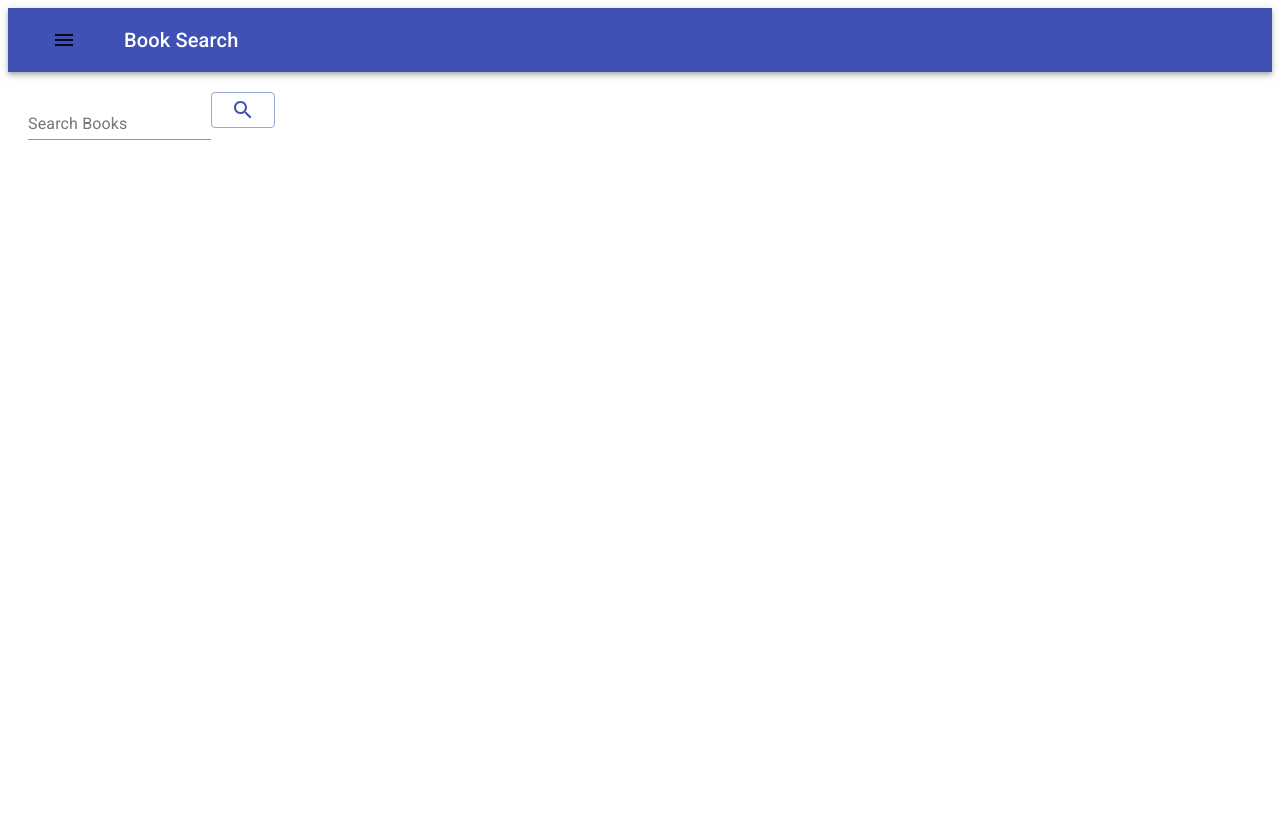
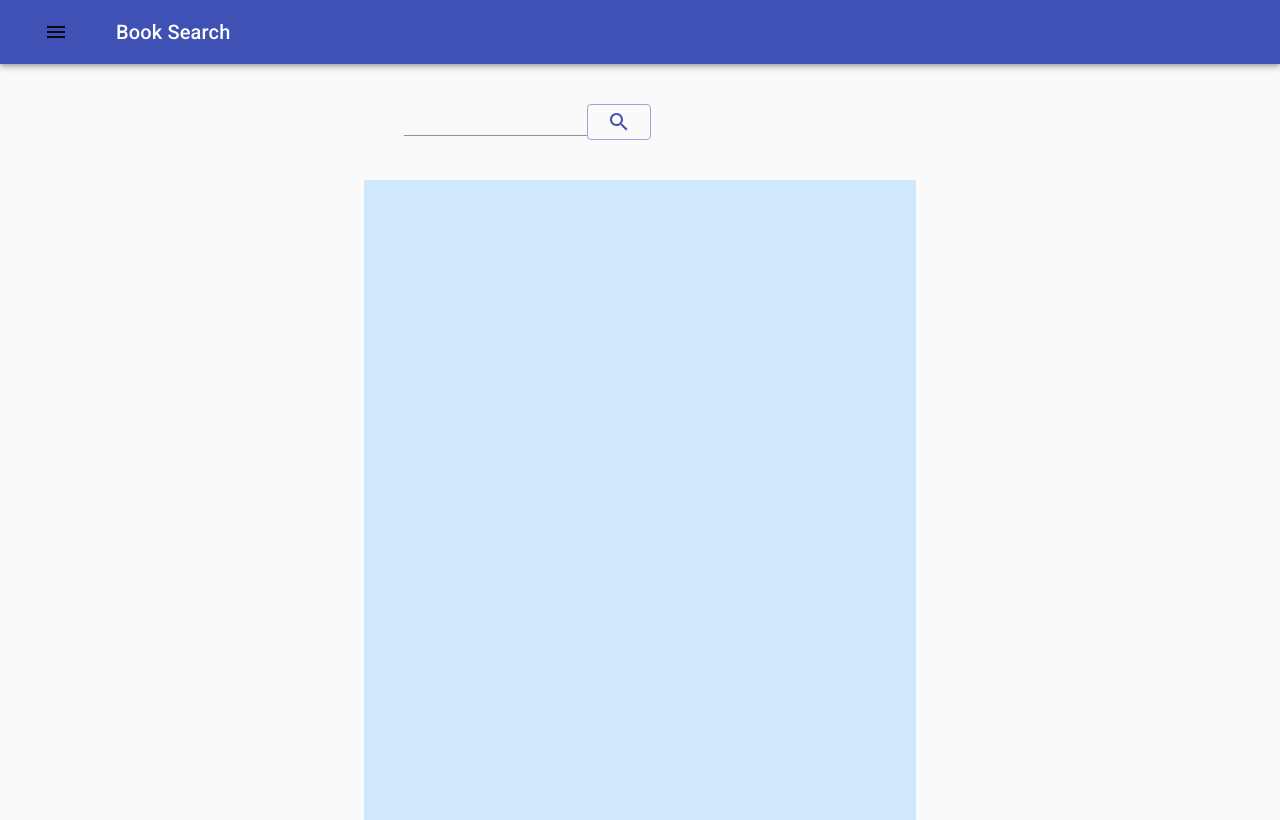
Before and after one commit to erikapaige/googleBooksMERNApp, a React (Create React App) app in the folder client/: page / in a window 1280 px wide. Built offline with nearby package versions, Linux system fonts and the light colour scheme.

Commit message:
css styling

```diff
--- a/client/src/App.js
+++ b/client/src/App.js
@@ -10,6 +10,10 @@ import {
 import Navbar from './components/Navbar'
 import Home from './pages/Home'
 import Saved from './pages/Saved'
+// bring in materia-ui components
+import CssBaseline from '@material-ui/core/CssBaseline'
+import Typography from '@material-ui/core/Typography'
+import Container from '@material-ui/core/Container'
 
 
 const App = () =>{
@@ -19,6 +23,8 @@ const App = () =>{
       <Router>
         <div>
           <Navbar />
+          <CssBaseline />
+          <Container maxWidth="sm">
             <Switch>
               <Route exact path='/'>
                 <Home />
@@ -27,6 +33,8 @@ const App = () =>{
                 <Saved />
               </Route>
             </Switch>
+          <Typography component="div" style={{ backgroundColor: '#cfe8fc', height: '80vh' }} />
+        </Container>
         </div>
       </Router>
 
--- a/client/src/pages/Home/Home.js
+++ b/client/src/pages/Home/Home.js
@@ -15,13 +15,14 @@ import CardActionArea from '@material-ui/core/CardActionArea'
 import CardContent from '@material-ui/core/CardContent'
 import CardMedia from '@material-ui/core/CardMedia'
 import Typography from '@material-ui/core/Typography'
+import Grid from '@material-ui/core/Grid'
 
 const useStyles = makeStyles((theme) => ({
   root: {
     '& > *': {
       margin: theme.spacing(1),
-      width: '25ch',
-      // maxWidth: 345,
+      // width: '25ch',
+      maxWidth: 400,
     },
   },
   form:{
@@ -34,7 +35,6 @@ const useStyles = makeStyles((theme) => ({
     '&:hover': {
       backgroundColor: fade(theme.palette.common.white, 0.25),
     },
-    marginLeft: 0,
     width: '100%',
     [theme.breakpoints.up('sm')]: {
       marginLeft: theme.spacing(1),
@@ -43,6 +43,7 @@ const useStyles = makeStyles((theme) => ({
   },
   searchIcon: {
     padding: theme.spacing(0, 2),
+    marginLeft: theme.spacing(10),
     height: '100%',
     position: 'absolute',
     pointerEvents: 'none',
@@ -73,6 +74,7 @@ const useStyles = makeStyles((theme) => ({
 
 const Home = () => {
   const classes = useStyles()
+
   //search for book
   const [ bookState, setBookState ] = useState({
     search:'',
@@ -109,8 +111,9 @@ const Home = () => {
     })
       .then(() =>{
         const books = bookState.books
-        const booksFiltered= books.filter(boock => boock.id !== book.id)
+        const booksFiltered = books.filter(boock => boock.id !== book.id)
         setBookState({ ...bookState, books: booksFiltered })
+        console.log(books)
       })
       .catch(err => console.error(err))
   }
@@ -118,9 +121,11 @@ const Home = () => {
   // give form same function as button
   return (
     <>
+      <div className={classes.root}>
+        <Grid container spacing={3}>
+          <Grid item xs={12}>
             <form className={classes.form} onSubmit={bookState.handleSearchBook}>
               <TextField
-          label="Search Books"
                 name="search"
                 value={bookState.search}
                 onChange={bookState.handleInputChange} />
@@ -131,10 +136,13 @@ const Home = () => {
                   <SearchIcon />
               </Button>
             </form>
+          </Grid>
+        </Grid>
+      </div>
       <div>
         {
           bookState.books.map(book => (
-            <Card className={classes.root}>
+            <Card key={book.id} className={classes.root}>
               <CardActionArea>
                 <CardMedia
                   component="img"
```
Also changed, not shown: 1 other file (tests, documents, lock files or other folders). Lines whose indentation alone changed are shown as unchanged.
